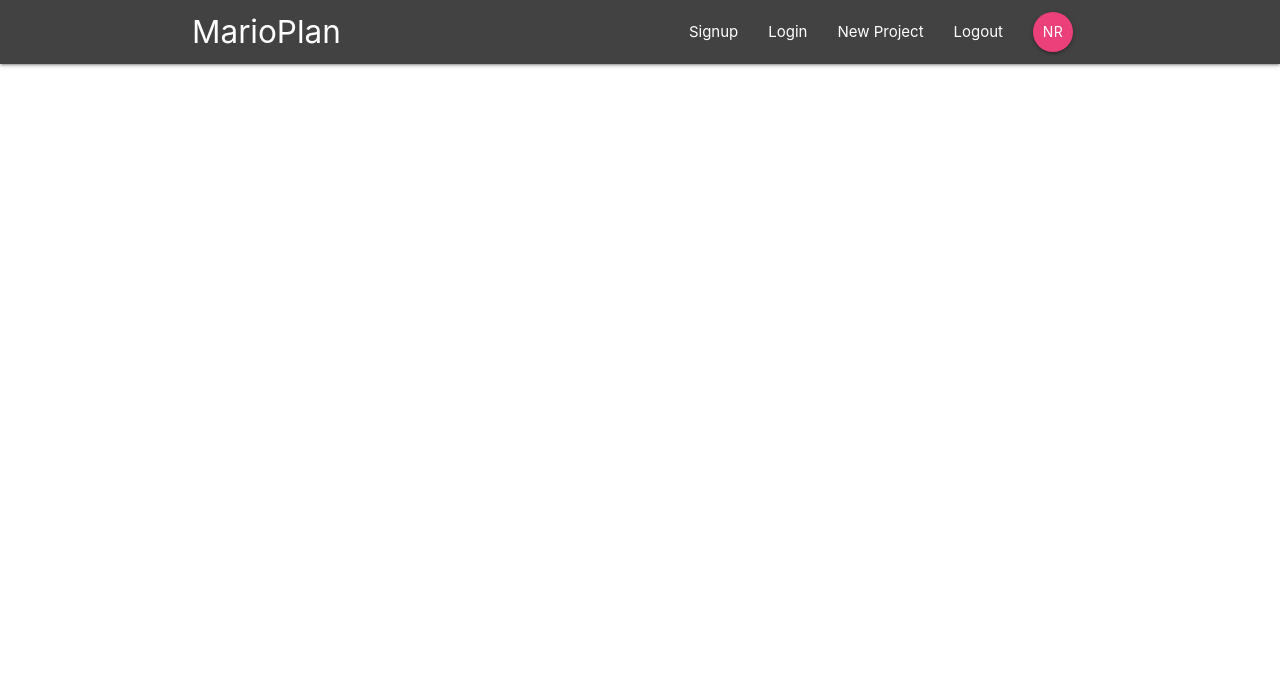
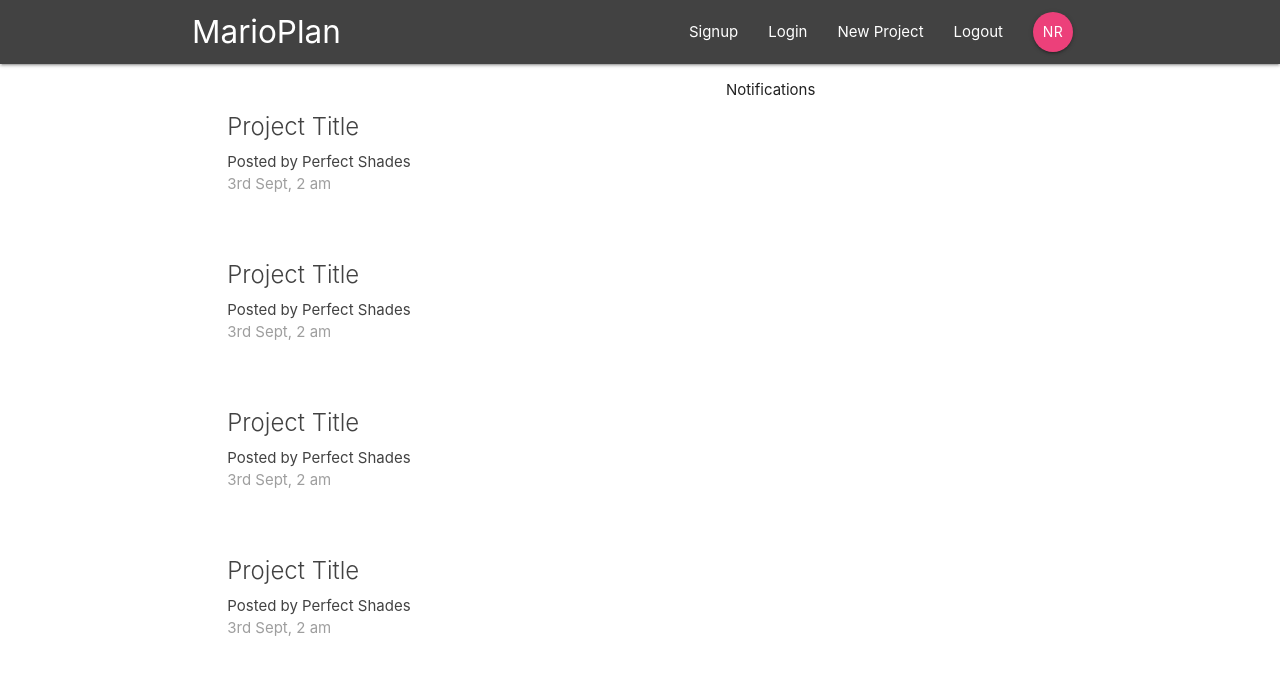
Before and after one commit to NishantRout/react_redux_firebase_app, a React (Create React App) app: page / in a window 1280 px wide. Shown: the top 674 px of the page. Built offline with nearby package versions, Linux system fonts and the light colour scheme.

Commit message:
edits-6:51pm

```diff
--- a/src/App.js
+++ b/src/App.js
@@ -1,6 +1,7 @@
 import React, {Component} from 'react';
-import {BrowserRouter} from 'react-router-dom';
+import {BrowserRouter, Switch, Route} from 'react-router-dom';
 import Navbar from './components/layout/Navbar';
+import Dashboard from './components/dashboard/Dashboard';
 
 class App extends Component {
   render(){
@@ -8,6 +9,9 @@
       <BrowserRouter>
         <div className="App">
           <Navbar />
+          <Switch>
+            <Route path='/' component={Dashboard}></Route>
+          </Switch>
         </div>
       </BrowserRouter>
     );
--- a/src/components/dashboard/Dashboard.js
+++ b/src/components/dashboard/Dashboard.js
@@ -0,0 +1,22 @@
+import React, {Component} from 'react';
+import Notifications from './Notifications';
+import ProjectList from '../projects/ProjectList';
+
+class Dashboard extends Component{
+    render(){
+        return(
+            <div className="dashboard container">
+                <div className="row">
+                    <div className="col s12 m6">
+                        <ProjectList />
+                    </div>
+                    <div className="col s12 m5 offset-m1">
+                        <Notifications />
+                    </div>
+                </div>
+            </div>
+        )
+    }
+}
+
+export default Dashboard;
--- a/src/components/dashboard/Notifications.js
+++ b/src/components/dashboard/Notifications.js
@@ -0,0 +1,11 @@
+import React from 'react';
+
+const Notifications = () => {
+    return(
+        <div>
+            <p>Notifications</p>
+        </div>
+    )
+}
+
+export default Notifications;
--- a/src/components/projects/ProjectList.js
+++ b/src/components/projects/ProjectList.js
@@ -0,0 +1,39 @@
+import React from 'react';
+
+const ProjectList = () => {
+    return(
+        <div className=" project-list section">
+            <div className="card z-depth-0 project-summary">
+                <div className="card-content grey-text text-darken-3">
+                    <span className="card-title">Project Title</span>
+                    <p>Posted by Perfect Shades</p>
+                    <p className="grey-text">3rd Sept, 2 am</p>
+                </div>
+            </div>
+            <div className="card z-depth-0 project-summary">
+                <div className="card-content grey-text text-darken-3">
+                    <span className="card-title">Project Title</span>
+                    <p>Posted by Perfect Shades</p>
+                    <p className="grey-text">3rd Sept, 2 am</p>
+                </div>
+            </div>
+            <div className="card z-depth-0 project-summary">
+                <div className="card-content grey-text text-darken-3">
+                    <span className="card-title">Project Title</span>
+                    <p>Posted by Perfect Shades</p>
+                    <p className="grey-text">3rd Sept, 2 am</p>
+                </div>
+            </div>
+            <div className="card z-depth-0 project-summary">
+                <div className="card-content grey-text text-darken-3">
+                    <span className="card-title">Project Title</span>
+                    <p>Posted by Perfect Shades</p>
+                    <p className="grey-text">3rd Sept, 2 am</p>
+                </div>
+            </div>
+        </div>
+
+    )
+}
+
+export default ProjectList;
```
